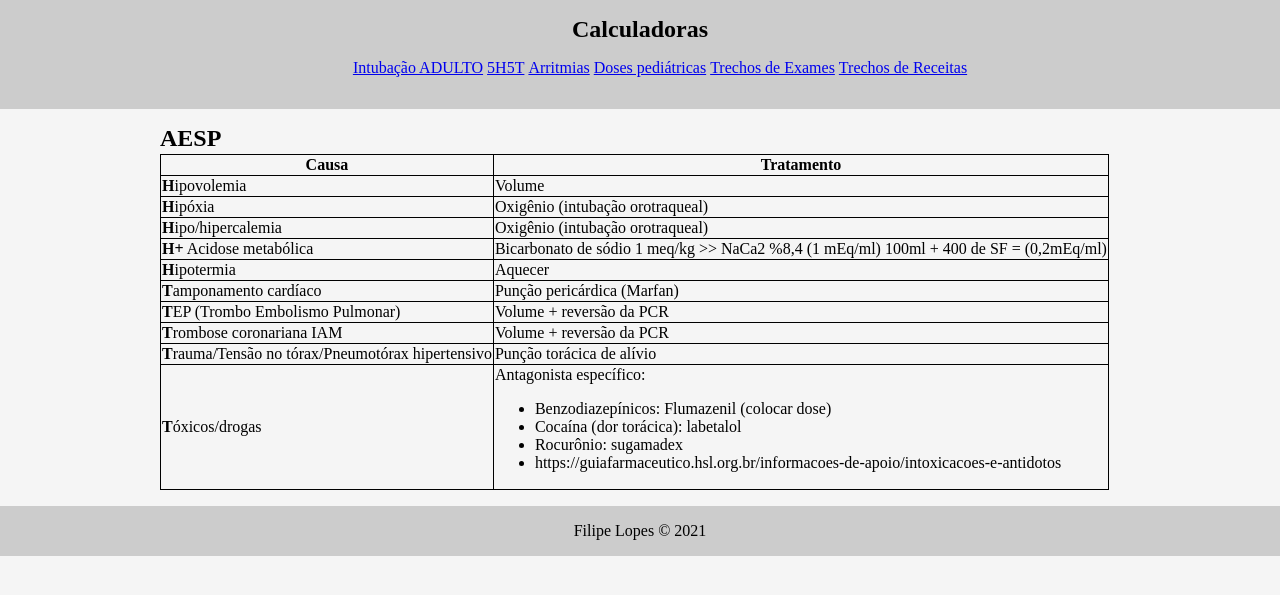
After one commit to filiperochalopes/calc.filipelopes.med.br, a Flask app: page /5h5t in a window 1280 px wide. The commit adds this page. Shown: the top 595 px of the page. Run offline with Flask 2, Linux system fonts and the light colour scheme; some libraries are stand-ins or nearby versions; some web fonts are replaced.

Commit message:
update doses pediatricas and add new page

```diff
--- a/flaskapp/app/__init__.py
+++ b/flaskapp/app/__init__.py
@@ -49,6 +49,10 @@ def intubacao():
 def doses_pediatricas():
     return render_template('doses_pediatricas.html')
 
+@app.route('/5h5t')
+def aesp():
+    return render_template('5h5t.html')
+
 @app.route('/trechos-exame')
 def trechos():
     return render_template('trechos.html')
--- a/flaskapp/app/static/js/trechos.js
+++ b/flaskapp/app/static/js/trechos.js
@@ -3,7 +3,6 @@ const copyToClipboardButtons = document.querySelectorAll(".copy_to_clipboard")
 
 // Botões de copiar para área de transferência
 function copyToClipboard(e) {
-    console.log("oi")
   /* Get the text field */
   var copyText = document.getElementById(e.target.dataset.id);
 
--- /dev/null
+++ b/flaskapp/app/templates/5h5t.html
@@ -0,0 +1,65 @@
+{% extends 'base.html' %} {% block title %}Trechos de Exames - {% endblock
+%} {% block content %}
+<div class="container">
+    <section>
+        <h2>AESP</h2>
+        <table>
+            <thead>
+                <tr>
+                    <th>Causa</th>
+                    <th>Tratamento</th>
+                </tr>
+            </thead>
+            <tbody>
+                <tr>
+                    <td><strong>H</strong>ipovolemia</td>
+                    <td>Volume</td>
+                </tr>
+                <tr>
+                    <td><strong>H</strong>ipóxia</td>
+                    <td>Oxigênio (intubação orotraqueal)</td>
+                </tr>
+                <tr>
+                    <td><strong>H</strong>ipo/hipercalemia</td>
+                    <td>Oxigênio (intubação orotraqueal)</td>
+                </tr>
+                <tr>
+                    <td><strong>H+</strong> Acidose metabólica</td>
+                    <td>Bicarbonato de sódio 1 meq/kg >> NaCa2 %8,4 (1 mEq/ml) 100ml + 400 de SF = (0,2mEq/ml)</td>
+                </tr>
+                <tr>
+                    <td><strong>H</strong>ipotermia</td>
+                    <td>Aquecer</td>
+                </tr>
+                <tr>
+                    <td><strong>T</strong>amponamento cardíaco</td>
+                    <td>Punção pericárdica (Marfan)</td>
+                </tr>
+                <tr>
+                    <td><strong>T</strong>EP (Trombo Embolismo Pulmonar)</td>
+                    <td>Volume + reversão da PCR</td>
+                </tr>
+                <tr>
+                    <td><strong>T</strong>rombose coronariana IAM</td>
+                    <td>Volume + reversão da PCR</td>
+                </tr>
+                <tr>
+                    <td><strong>T</strong>rauma/Tensão no tórax/Pneumotórax hipertensivo</td>
+                    <td>Punção torácica de alívio</td>
+                </tr>
+                <tr>
+                    <td><strong>T</strong>óxicos/drogas</td>
+                    <td>Antagonista específico:
+                        <ul>
+                            <li>Benzodiazepínicos: Flumazenil (colocar dose)</li>
+                            <li>Cocaína (dor torácica): labetalol</li>
+                            <li>Rocurônio: sugamadex</li>
+                            <li>https://guiafarmaceutico.hsl.org.br/informacoes-de-apoio/intoxicacoes-e-antidotos</li>
+                        </ul>
+                    </td>
+                </tr>
+            </tbody>
+        </table>
+    </section>
+</div>
+{% endblock %}
```
Also changed, not shown: flaskapp/app/templates/doses_pediatricas.html (+48 -6 lines), flaskapp/app/templates/trechos.html (+23 -4 lines).
